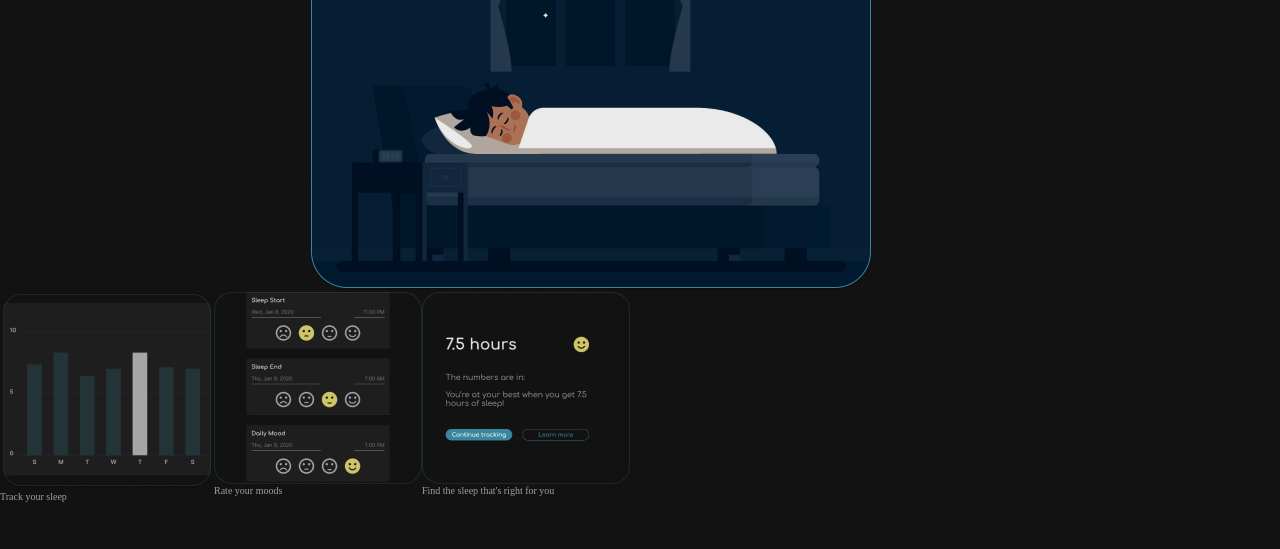
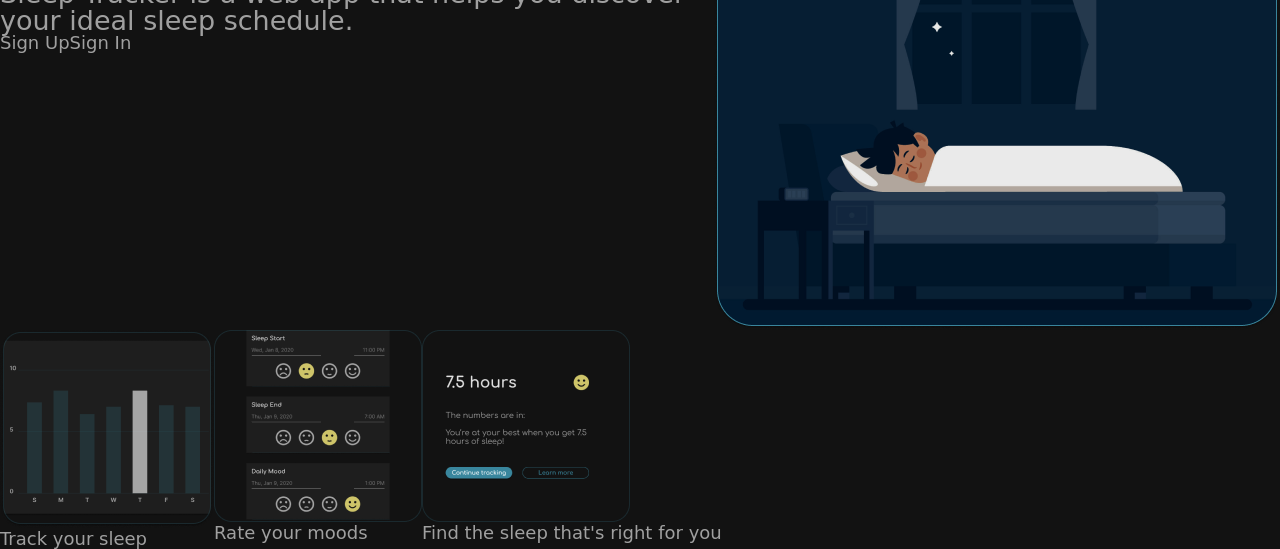
Before and after one commit to BuildWeek-Sleep-Tracker-4/marketing-page, a plain HTML site: page index.html in a window 1280 px wide. Shown: the part 264-813 px from the top of the page. Drawn offline with Linux system fonts and the light colour scheme; a web font is replaced by a local one.

Commit message:
Added Comfortaa font

```diff
--- a/index.html
+++ b/index.html
@@ -6,8 +6,8 @@
   <meta name="viewport" content="width=device-width, initial-scale=1.0">
   <title>Sleep Tracker</title>
 
-  <link href="https://fonts.googleapis.com/css?family=Indie+Flower|Roboto" rel="stylesheet">
   <link href="css/index.css" rel="stylesheet">
+
 
 
 
@@ -29,8 +29,10 @@
     <div class="intro-right">
       <h2>Sleep more or less to feel your best.</h2>
       <p> Sleep Tracker is a web app that helps you discover your ideal sleep schedule.</p>
-      <h3> Sign Up </h3>
-      <h3>Sign In</h3>
+      <div class="sign-buttons">
+        <h3> Sign Up </h3>
+        <h3>Sign In</h3>
+      </div>
     </div>
 
 
--- a/less/main.less
+++ b/less/global.less
@@ -1,28 +1,26 @@
-
 html {
     font-size: 62.5%;
 }
 
+
+
 html, body {
     background-color: @main-background;
     color: @text-medium-emphasis;
+    font-family: 'Comfortaa', cursive;
 }
 
 h1, h2 {
+    font-weight: bold;
     color: @text-high-emphasis;
-}
-
-.intro-section {
-    display: flex;
-
-    .intro-right {
-        //flex-direction: column;
-    }
-
+    font-size: 4.8rem;
 }
 
 
+h3 {
+    font-size: 1.8rem;
+}
 
-.img-section {
-    display: flex;
+p {
+    font-size: 2.7rem;
 }
--- a/less/index.less
+++ b/less/index.less
@@ -1,8 +1,11 @@
-;
+
+
+@import url('https://fonts.googleapis.com/css2?family=Comfortaa&display=swap');
 
 @import "variables";
 @import "mixins";
 @import "reset";
 
+@import "global";
 @import "navigation";
-@import "main";
+@import "landing";
--- /dev/null
+++ b/less/landing.less
@@ -0,0 +1,27 @@
+
+
+
+.intro-section {
+    display: flex;
+
+    .intro-right {
+        display: flex;
+        flex-direction: column;
+        .sign-buttons {
+            display: flex;
+
+        }
+    }
+
+}
+
+
+
+.img-section {
+    display: flex;
+    p {
+        font-size: 1.8rem;
+    }
+
+
+}
--- a/less/variables.less
+++ b/less/variables.less
@@ -4,6 +4,6 @@
 @text-medium-emphasis: rgba(255, 255, 255, 0.6);
 @text-low-emphasis:  rgba(255, 255, 255, 0.4);
 
-@header-background: #12121207;
+@header-background: darkgray;
 //Faded to 0.09, how to do that?
 @main-background:  #121212;
```
Also changed, not shown: css/index.css.
